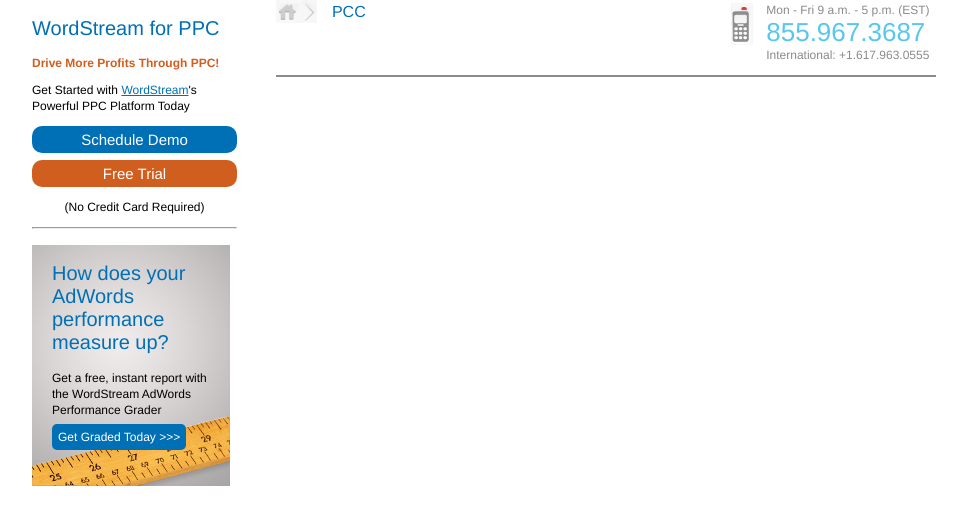
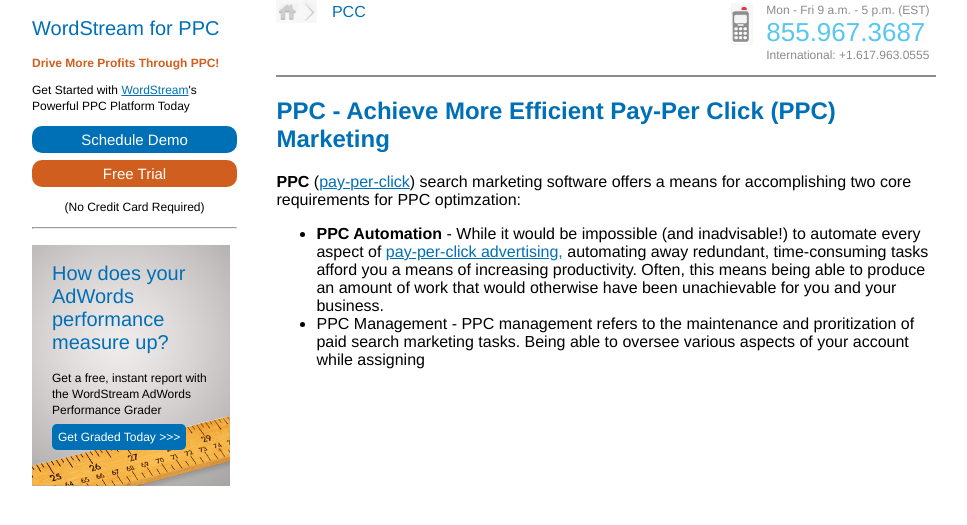
Before and after one commit to Hollyw00d/codingDojoSmallProjects, a PHP site: page / in a window 1280 px wide. Shown: the part 160-685 px from the top of the page, without its empty margins (138-1105 px from the left). Run offline with PHP 8.4, Linux system fonts and the light colour scheme.

Commit message:
middle of article div

```diff
--- a/cs10_css-and-css3/assignment_wordstream/css/styles.css
+++ b/cs10_css-and-css3/assignment_wordstream/css/styles.css
@@ -699,3 +699,8 @@ a:hover, a:active {
         color: #57c7ed;
         font-size: 26px;
     }
+
+    #article {
+        width: 100%;
+        min-height: 250px;
+    }
--- a/cs10_css-and-css3/assignment_wordstream/index.html
+++ b/cs10_css-and-css3/assignment_wordstream/index.html
@@ -71,14 +71,28 @@
                 </div>
             </div>
 
+        </div>
+
+        <div id="article">
+
+            <h2>PPC - Achieve More Efficient Pay-Per Click (PPC) Marketing</h2>
+
+            <p><strong>PPC</strong> (<a href="#">pay-per-click</a>) search marketing software offers a means for accomplishing two core requirements for PPC optimzation:</p>
+
+            <ul>
+                <li><strong>PPC Automation</strong> - While it would be impossible (and inadvisable!) to automate every aspect of <a href="#">pay-per-click advertising,</a> automating away redundant, time-consuming tasks afford you a means of increasing productivity. Often, this means being able to produce an amount of work that would otherwise have been unachievable for you and your business.</li>
+                <li>PPC Management - PPC management refers to the maintenance and proritization of paid search marketing tasks. Being able to oversee various aspects of your account while assigning </li>
+            </ul>
+
+
+
 
         </div>
 
 
 
+
     </div>
-
-
 
 </div>
 
```
